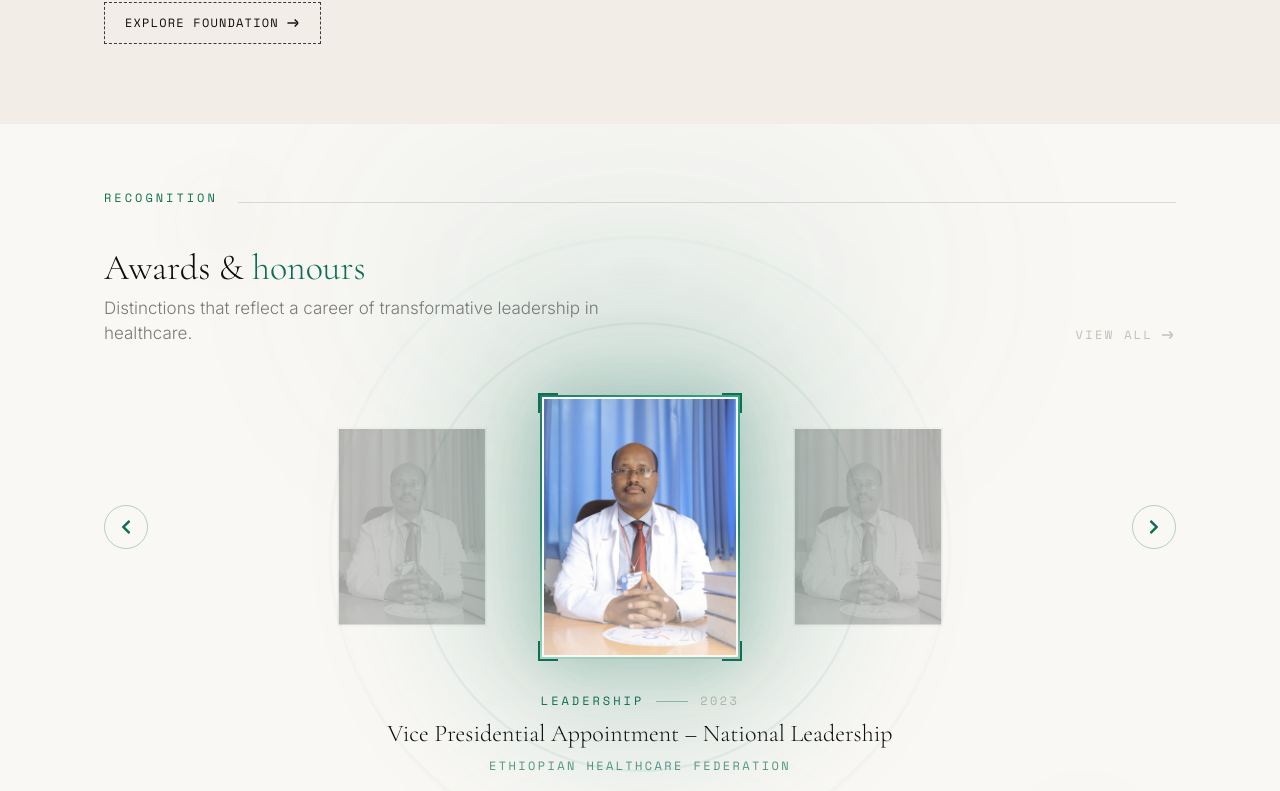
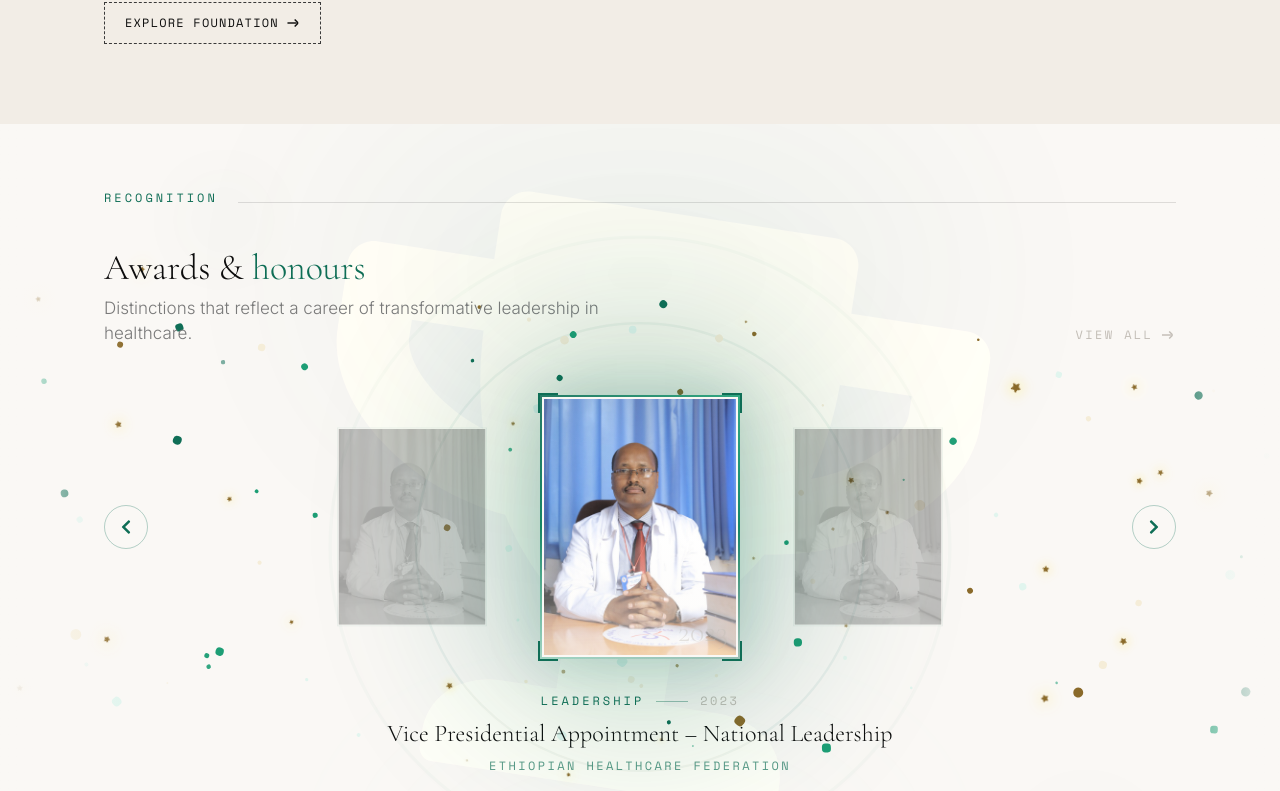
Before and after one commit to Kaleb-07/dr_portfolio, a React (Vite) app: page / in a window 1280 px wide. Shown: the part 3578-4369 px from the top of the page. Built offline with nearby package versions, Linux system fonts and the light colour scheme.

Commit message:
updating

```diff
--- a/src/features/home/HomeAwards.tsx
+++ b/src/features/home/HomeAwards.tsx
@@ -1,7 +1,7 @@
 import { useState, useRef, useEffect, useCallback, useMemo } from 'react'
 import { Link } from 'react-router-dom'
 import { motion, useInView, AnimatePresence } from 'framer-motion'
-import { FaChevronLeft, FaChevronRight } from 'react-icons/fa'
+import { FaChevronLeft, FaChevronRight, FaTrophy, FaStar } from 'react-icons/fa'
 import { Container } from '@/components/shared'
 import { awards } from '@/data/awards'
 import { cn } from '@/lib/utils'
@@ -75,44 +75,85 @@ function GoldenFrame({
   )
 }
 
-function Fireworks({ index, count = 32 }: { index: number; count?: number }) {
+function TrophyAnimation({ index }: { index: number }) {
+  return (
+    <div className="absolute inset-0 pointer-events-none flex items-center justify-center overflow-hidden">
+      <AnimatePresence mode="popLayout">
+        <motion.div
+          key={`trophy-${index}`}
+          initial={{ opacity: 0, scale: 0.5, y: 150, rotate: -20 }}
+          animate={{
+            opacity: [0, 0.3, 0.4, 0],
+            scale: [0.5, 1.8, 2.2, 3],
+            y: [150, 0, -80, -250],
+            rotate: [-20, 0, 15, 30]
+          }}
+          exit={{ opacity: 0 }}
+          transition={{ duration: 3.5, times: [0, 0.3, 0.7, 1], ease: "easeOut" }}
+          className="absolute z-0 text-gold/20 mix-blend-plus-lighter"
+        >
+          <FaTrophy size={320} />
+        </motion.div>
+      </AnimatePresence>
+    </div>
+  )
+}
+
+function Fireworks({ index, count = 50 }: { index: number; count?: number }) {
   const particles = useMemo(() => {
     return Array.from({ length: count }, (_, i) => {
-      const angle = (i / count) * 360 + Math.random() * 20
+      const angle = (i / count) * 360 + Math.random() * 30
       const rad = (angle * Math.PI) / 180
-      const distance = 80 + Math.random() * 140
-      const size = 4 + Math.random() * 5
-      const colors = ['bg-teal', 'bg-teal-mid', 'bg-teal-light']
+      const velocity = 80 + Math.random() * 200
+      const size = 4 + Math.random() * 8
+      const colors = ['bg-teal', 'bg-teal-mid', 'bg-teal-light', 'bg-gold', 'bg-gold-light']
+      const shape = Math.random() > 0.5 ? 'rounded-full' : 'rounded-sm'
+      const isStar = Math.random() > 0.8
       return {
-        x: Math.cos(rad) * distance,
-        y: Math.sin(rad) * distance,
+        id: i,
+        rad,
+        velocity,
         size,
-        delay: Math.random() * 0.2,
+        delay: Math.random() * 0.4,
         color: colors[Math.floor(Math.random() * colors.length)],
+        shape,
+        isStar
       }
     })
   }, [index, count])
 
   return (
     <motion.div className="absolute inset-0 pointer-events-none" key={`${index}-${count}`}>
-      {particles.map((p, i) => (
+      {particles.map((p) => {
+        const xDistance = Math.cos(p.rad) * p.velocity
+        const yDistance = Math.sin(p.rad) * p.velocity - 60 // Upward burst bias
+        return (
           <motion.div
-          key={i}
-          initial={{ opacity: 1, x: "-50%", y: "-50%", scale: 1 }}
+            key={p.id}
+            initial={{ opacity: 1, x: "-50%", y: "-50%", scale: 0, rotate: 0 }}
             animate={{
-            opacity: 0,
-            x: `calc(-50% + ${p.x}px)`,
-            y: `calc(-50% + ${p.y}px)`,
-            scale: 0,
+              opacity: [0, 1, 1, 0],
+              x: ["-50%", `calc(-50% + ${xDistance * 0.8}px)`, `calc(-50% + ${xDistance}px)`],
+              y: ["-50%", `calc(-50% + ${yDistance}px)`, `calc(-50% + ${yDistance + 150}px)`],
+              scale: [0, 1, Math.random() * 0.5 + 0.5, 0],
+              rotate: 180 + Math.random() * 360,
             }}
             transition={{
-            duration: 1.2 + p.delay,
-            ease: 'easeOut',
+              duration: 1.8 + Math.random(),
+              delay: p.delay,
+              times: [0, 0.2, 0.7, 1],
+              ease: "easeOut",
             }}
-          className={`absolute top-1/2 left-1/2 rounded-full ${p.color}`}
+            className={cn(
+              `absolute top-1/2 left-1/2 flex items-center justify-center ${p.shape}`,
+              !p.isStar ? p.color : 'text-gold'
+            )}
             style={{ width: p.size, height: p.size }}
-        />
-      ))}
+          >
+            {p.isStar && <FaStar size={p.size * 2} className="drop-shadow-[0_0_8px_rgba(255,215,0,0.8)]" />}
+          </motion.div>
+        )
+      })}
     </motion.div>
   )
 }
@@ -213,17 +254,20 @@ export default function HomeAwards() {
           className="absolute bottom-20 right-[12%] w-20 h-20 rounded-full bg-teal blur-[50px] pointer-events-none"
         />
 
+        {/* Trophy Animation */}
+        <TrophyAnimation index={activeIndex} />
+
         {/* Firework particle burst — center */}
-        <Fireworks key={`c-${activeIndex}`} index={activeIndex} count={32} />
+        <Fireworks key={`c-${activeIndex}`} index={activeIndex} count={64} />
 
         {/* Firework particle burst — left side */}
         <div className="absolute left-0 top-0 w-1/4 h-full">
-          <Fireworks key={`l-${activeIndex}`} index={activeIndex} count={16} />
+          <Fireworks key={`l-${activeIndex}`} index={activeIndex} count={32} />
         </div>
 
         {/* Firework particle burst — right side */}
         <div className="absolute right-0 top-0 w-1/4 h-full">
-          <Fireworks key={`r-${activeIndex}`} index={activeIndex} count={16} />
+          <Fireworks key={`r-${activeIndex}`} index={activeIndex} count={32} />
         </div>
 
         {/* Subtle texture overlay */}
```
Lines whose indentation alone changed are shown as unchanged.
